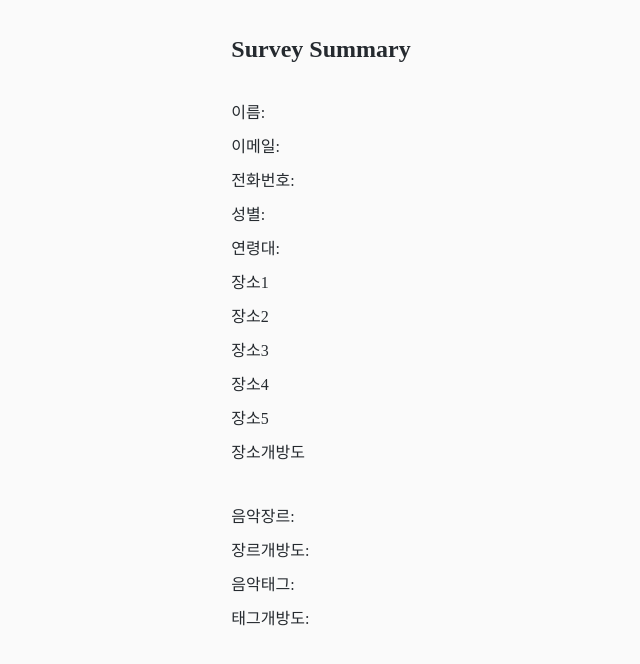
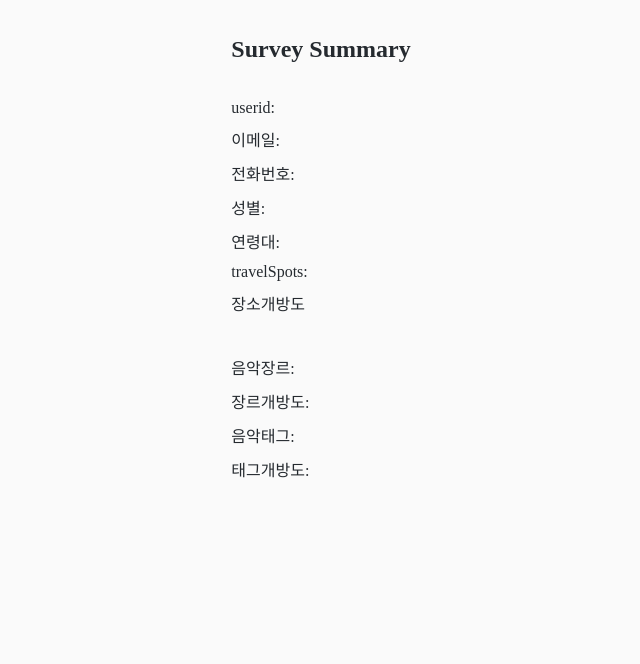
Before and after one commit to 2024TripBeats/Frontend, a React (Create React App) app: page /us-summary in a window 1280 px wide. Shown: the top 664 px of the page, without its empty margins (319-959 px from the left). Built offline with nearby package versions, Linux system fonts and the light colour scheme; a web font is replaced by a local one.

Commit message:
feat: add kakao account ID

```diff
--- a/src/component/page/UserSurvey/UsSummary.jsx
+++ b/src/component/page/UserSurvey/UsSummary.jsx
@@ -34,30 +34,32 @@ const DataItem = styled.div`
 const UsSummary = () => {
   const { usersurveyData } = useContext(UserSurveyContext);
   const [userName, setUserName] = useState("");
-  const [userId, setUserId] = useState("");
+  const [name, setName] = useState("");
+  const [id, setId] = useState("");
 
   useEffect(() => {
-    const name = localStorage.getItem("name");
-    const id = localStorage.getItem("id");
+    const storedName = localStorage.getItem("name");
+    const storedId = localStorage.getItem("id");
 
-    if (name) setUserName(name);
-    if (id) setUserId(id);
+    if (storedName && storedId) {
+      setName(storedName);
+      setId(storedId);
+    } else {
+      // Handle case where data is not found in localStorage
+      console.error("No user data found in localStorage");
+    }
   }, []);
 
   return (
     <Container>
       <Title>Survey Summary</Title>
       <DataContainer>
-        <DataItem>이름: {userName}</DataItem>
+        <DataItem>userid: {id}</DataItem>
         <DataItem>이메일: {usersurveyData.email}</DataItem>
         <DataItem>전화번호: {usersurveyData.phoneNumber}</DataItem>
         <DataItem>성별: {usersurveyData.gender}</DataItem>
         <DataItem>연령대: {usersurveyData.age}</DataItem>
-        <DataItem>장소1 {usersurveyData.firstSpot}</DataItem>
-        <DataItem>장소2 {usersurveyData.secondSpot}</DataItem>
-        <DataItem>장소3 {usersurveyData.thirdSpot}</DataItem>
-        <DataItem>장소4 {usersurveyData.fourthSpot}</DataItem>
-        <DataItem>장소5 {usersurveyData.fifthSpot}</DataItem>
+        <DataItem>travelSpots: {usersurveyData.travelSpots}</DataItem>
         <DataItem>장소개방도{usersurveyData.distance}</DataItem>
         <DataItem>{usersurveyData.activityLevel}</DataItem>
         <DataItem>{usersurveyData.Scene}</DataItem>
```
